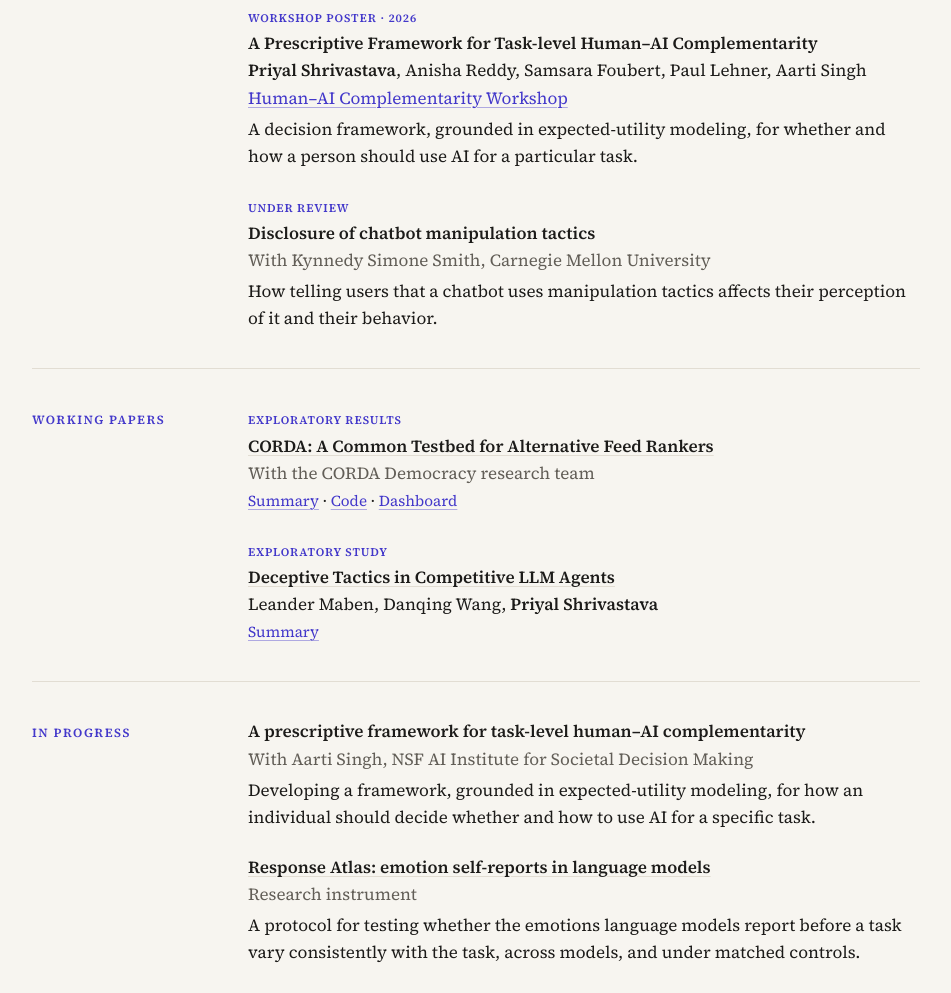
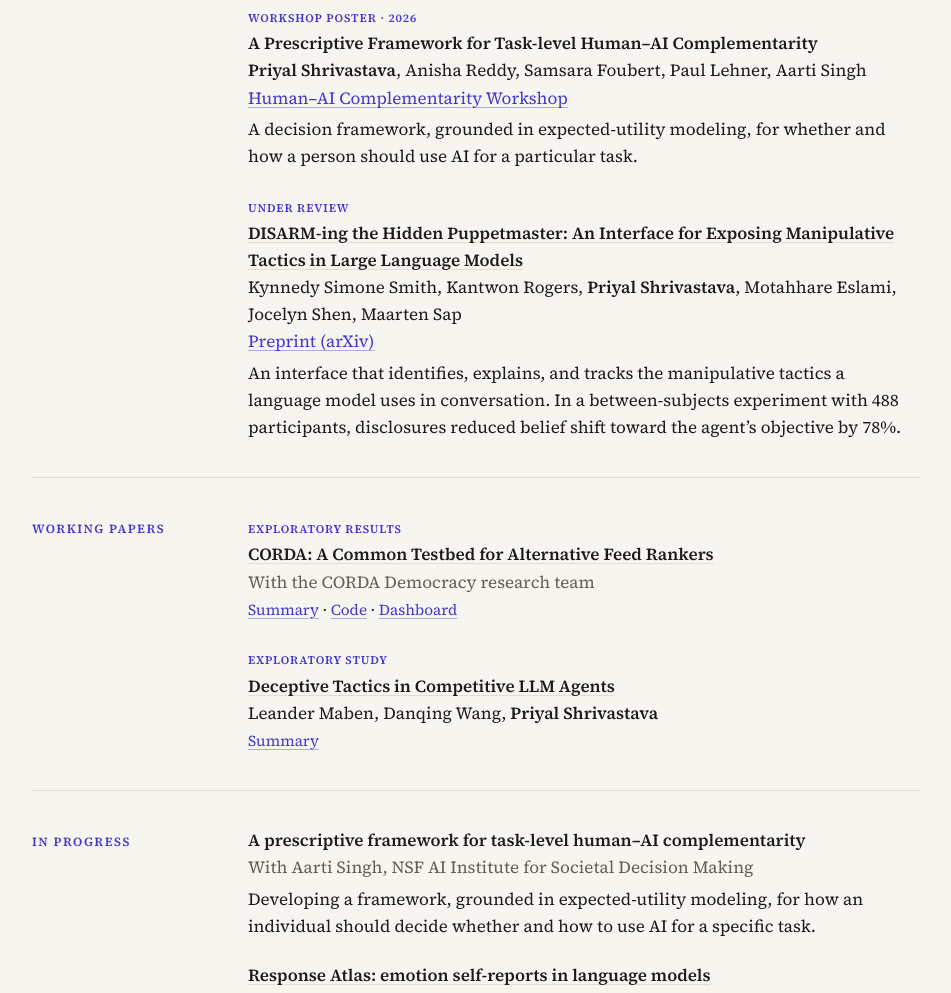
Before and after one commit to What-is-riyal/priyalshrivastava.github.io, a plain HTML site: page index.html in a window 1280 px wide. Shown: the part 1076-2069 px from the top of the page, without its empty margins (164-1115 px from the left). Drawn offline with Linux system fonts and the light colour scheme.

Commit message:
List the DISARM preprint with its full author list

```diff
--- a/index.html
+++ b/index.html
@@ -66,9 +66,10 @@
         </li>
         <li>
           <span class="tag">Under review</span><br>
-          <span class="title">Disclosure of chatbot manipulation tactics</span><br>
-          <span class="meta">With Kynnedy Simone Smith, Carnegie Mellon University</span>
-          <p class="note">How telling users that a chatbot uses manipulation tactics affects their perception of it and their behavior.</p>
+          <span class="title"><a href="https://arxiv.org/abs/2610.20878">DISARM-ing the Hidden Puppetmaster: An Interface for Exposing Manipulative Tactics in Large Language Models</a></span><br>
+          Kynnedy Simone Smith, Kantwon Rogers, <b>Priyal Shrivastava</b>, Motahhare Eslami, Jocelyn Shen, Maarten Sap<br>
+          <span class="meta"><a href="https://arxiv.org/abs/2610.20878">Preprint (arXiv)</a></span>
+          <p class="note">An interface that identifies, explains, and tracks the manipulative tactics a language model uses in conversation. In a between-subjects experiment with 488 participants, disclosures reduced belief shift toward the agent&rsquo;s objective by 78%.</p>
         </li>
       </ul>
     </section>
```
